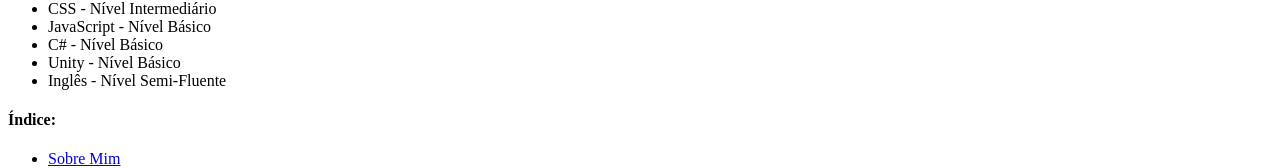
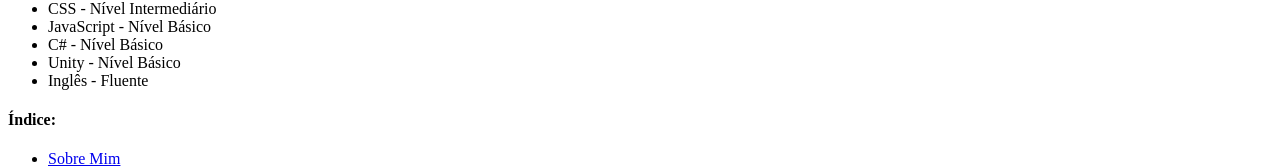
Before and after one commit to arth-medeiros/arth-medeiros.github.io, a plain HTML site: page index.html in a window 1280 px wide. Shown: the part 882-1050 px from the top of the page. Drawn offline with Linux system fonts and the light colour scheme.

Commit message:
index.html atualizado

```diff
--- a/index.html
+++ b/index.html
@@ -31,7 +31,7 @@
       <li>JavaScript - Nível Básico</li>
       <li>C# - Nível Básico</li>
       <li>Unity - Nível Básico</li>
-      <li>Inglês - Nível Semi-Fluente</li>
+      <li>Inglês - Fluente</li>
     </ul>
 
     <h4>Índice:</h4>
```
